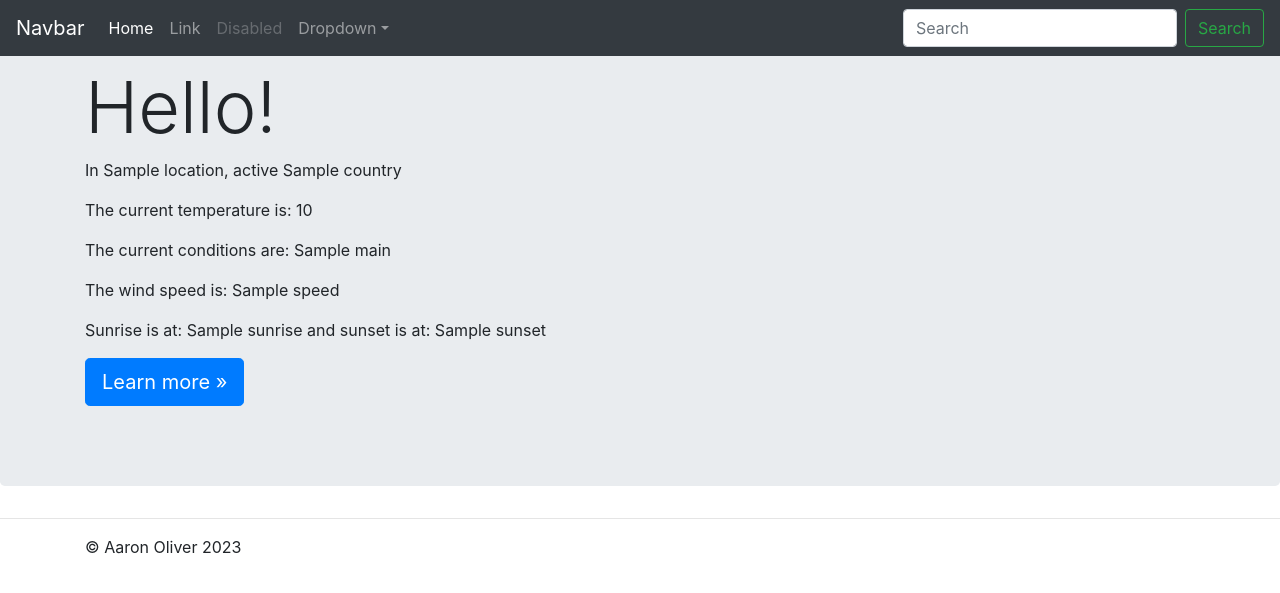
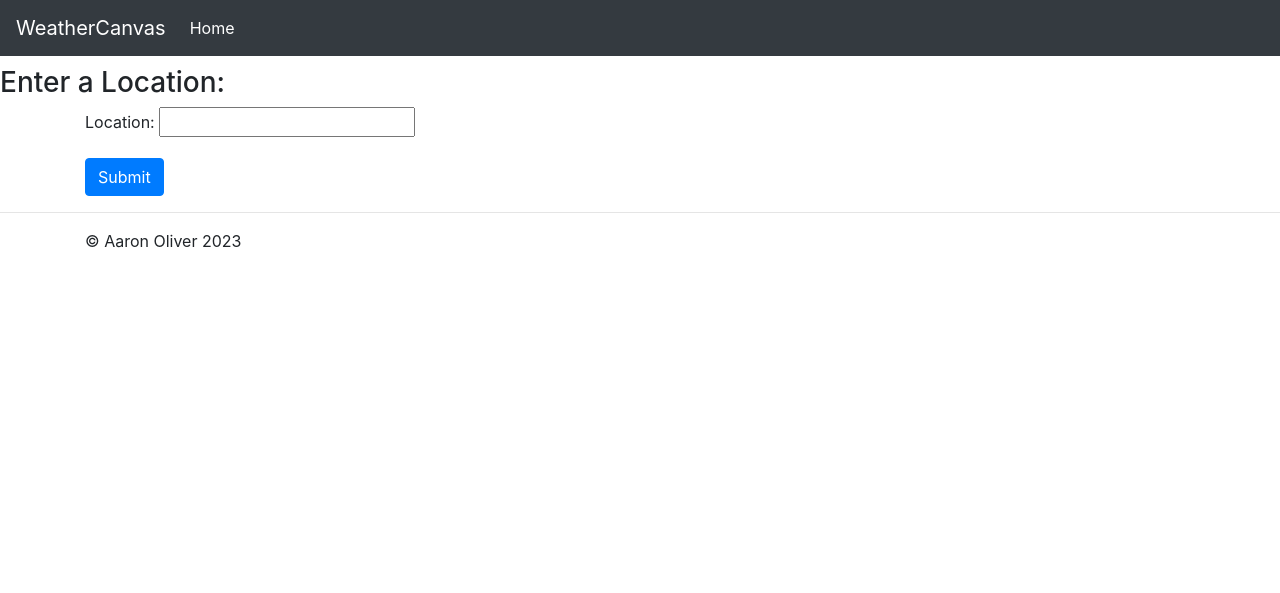
Before and after one commit to neoskedar/UrbanArtProject2023, a Django app: template weathercanvas/controller/templates/home.html in a window 1280 px wide. Shown: the top 593 px of the page. Run offline with Django 4.2, Linux system fonts and the light colour scheme; tables that the repository leaves empty hold one stand-in row (values such as "Sample post"); the template is opened without the code that fills it: values that come from a table or form of the project are taken from there, most other values are stand-ins (such as "Sample title", 1, 10 or a date in 2020); some libraries are stand-ins or nearby versions.

Commit message:
Web App "complete"

```diff
--- /dev/null
+++ b/weathercanvas/controller/forms.py
@@ -0,0 +1,6 @@
+from django import forms
+
+
+# Create the FormName class
+class GetLocation(forms.Form):
+    location = forms.CharField()
--- a/weathercanvas/controller/templates/base.html
+++ b/weathercanvas/controller/templates/base.html
@@ -20,6 +20,21 @@
 
     </head>
 <body>
+<nav class="navbar navbar-expand-md navbar-dark fixed-top bg-dark">
+    <a class="navbar-brand" href="#">WeatherCanvas</a>
+    <button class="navbar-toggler" type="button" data-toggle="collapse" data-target="#navbarsExampleDefault"
+        aria-controls="navbarsExampleDefault" aria-expanded="false" aria-label="Toggle navigation">
+        <span class="navbar-toggler-icon"></span>
+    </button>
+
+    <div class="collapse navbar-collapse" id="navbarsExampleDefault">
+        <ul class="navbar-nav mr-auto">
+            <li class="nav-item active">
+                <a class="nav-link" href="http://127.0.0.1:8000/home/">Home <span class="sr-only">(current)</span></a>
+            </li>
+    </div>
+</nav>
+
     {% block content %}
     {% endblock %}
 </body>
--- a/weathercanvas/controller/templates/home.html
+++ b/weathercanvas/controller/templates/home.html
@@ -3,55 +3,19 @@
 {% block title %} Home {% endblock %}
 
 {% block content %}
-<nav class="navbar navbar-expand-md navbar-dark fixed-top bg-dark">
-    <a class="navbar-brand" href="#">Navbar</a>
-    <button class="navbar-toggler" type="button" data-toggle="collapse" data-target="#navbarsExampleDefault"
-        aria-controls="navbarsExampleDefault" aria-expanded="false" aria-label="Toggle navigation">
-        <span class="navbar-toggler-icon"></span>
-    </button>
-
-    <div class="collapse navbar-collapse" id="navbarsExampleDefault">
-        <ul class="navbar-nav mr-auto">
-            <li class="nav-item active">
-                <a class="nav-link" href="#">Home <span class="sr-only">(current)</span></a>
-            </li>
-            <li class="nav-item">
-                <a class="nav-link" href="#">Link</a>
-            </li>
-            <li class="nav-item">
-                <a class="nav-link disabled" href="#" tabindex="-1" aria-disabled="true">Disabled</a>
-            </li>
-            <li class="nav-item dropdown">
-                <a class="nav-link dropdown-toggle" href="#" id="dropdown01" data-toggle="dropdown" aria-haspopup="true"
-                    aria-expanded="false">Dropdown</a>
-                <div class="dropdown-menu" aria-labelledby="dropdown01">
-                    <a class="dropdown-item" href="#">Action</a>
-                    <a class="dropdown-item" href="#">Another action</a>
-                    <a class="dropdown-item" href="#">Something else here</a>
-                </div>
-            </li>
-        </ul>
-        <form class="form-inline my-2 my-lg-0">
-            <input class="form-control mr-sm-2" type="text" placeholder="Search" aria-label="Search">
-            <button class="btn btn-outline-success my-2 my-sm-0" type="submit">Search</button>
-        </form>
-    </div>
-</nav>
-
 <main role="main">
 
     <!-- Main jumbotron for a primary marketing message or call to action -->
-    <div class="jumbotron">
-        <div class="container">
-            <h1 class="display-3">Hello!</h1>
-            <p>In {{ location.name }}, {{location.state}} {{location.country}}</p>
-            <p>The current temperature is: {{ weather.main.temp }}</p>
-            <p>The current conditions are: {{ conditions.main }}</p>
-            <p>The wind speed is: {{ weather.wind.speed }}</p>
-            <p>Sunrise is at: {{ suntimes.sunrise}} and sunset is at: {{ suntimes.sunset}}</p>
-            <p><a class="btn btn-primary btn-lg" href="#" role="button">Learn more &raquo;</a></p>
-        </div>
-    </div>
+	<h3>Enter a Location:</h3>
+	<br>
+    <h3>Enter a Location:</h3>
+  <div class="container">
+   <form method = "POST">
+    {{form.as_p}}
+    {% csrf_token %}
+    <input type="submit" class="btn btn-primary" value="Submit" />
+   </form>
+      </div>
 
 
         <hr>
@@ -63,4 +27,5 @@
 <footer class="container">
     <p>&copy; Aaron Oliver 2023</p>
 </footer>
+
 {% endblock %}
--- a/weathercanvas/controller/urls.py
+++ b/weathercanvas/controller/urls.py
@@ -4,5 +4,7 @@
 urlpatterns = [
     path('', views.index, name='index'),
     path('getweather/', views.getweather, name='getweather'),
+    path('getweather/<str:lat>/<str:long>/', views.getweather, name='getweather'),
+    path('getlocation/', views.getlocation, name='getlocation'),
     path('home/', views.home, name='home'),
 ]
```
Also changed, not shown: weathercanvas/controller/templates/location.html (added, +30 -0 lines), weathercanvas/controller/templates/weather.html (added, +31 -0 lines), weathercanvas/controller/views.py (+47 -8 lines).
